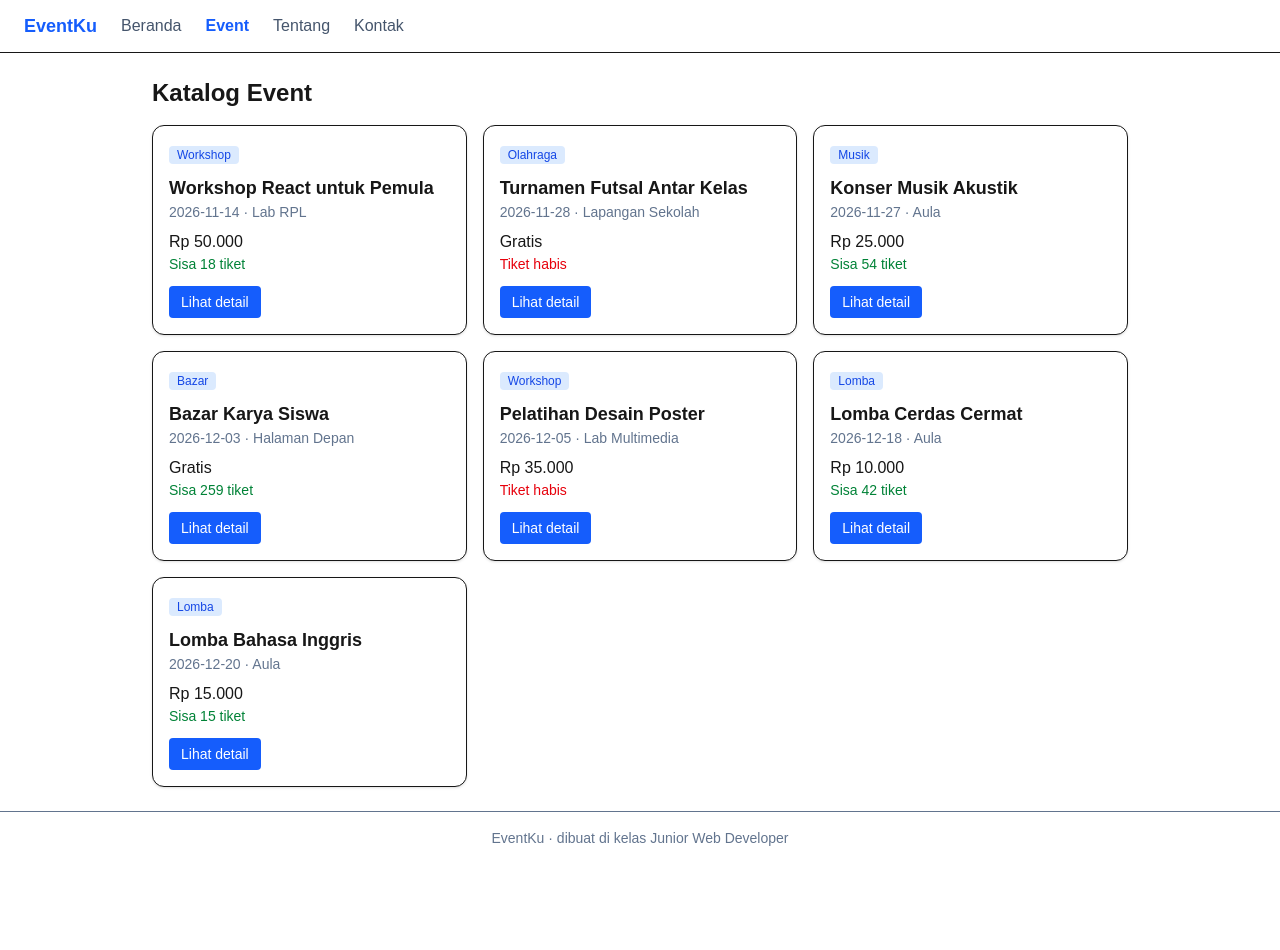
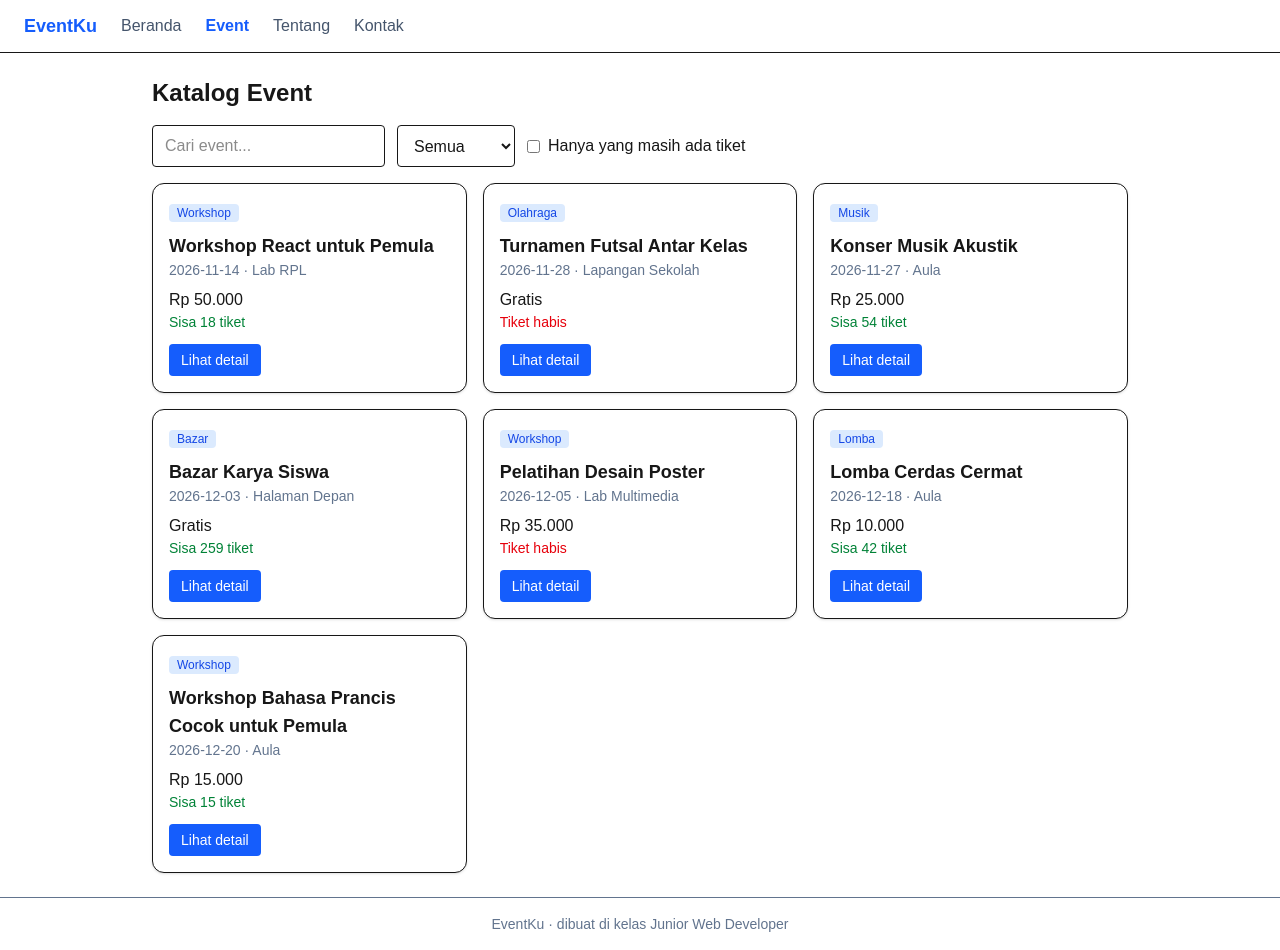
Before and after one commit to reirpl1/latihan-nextjs, a Next.js app: page /event in a window 1280 px wide. Before the commit the page ends 864 px from the top, so only its background shows below. Built offline with nearby package versions, Linux system fonts and the light colour scheme.

Commit message:
menambahkan state baru, menambahkan kondisi pada filter, menambahkan checkbox

```diff
--- a/app/event/page.tsx
+++ b/app/event/page.tsx
@@ -1,15 +1,11 @@
 import { events } from "@/data/events";
-import KartuEvent from "@/components/KartuEvent";
+import KatalogInteraktif from "@/components/KatalogInteraktif";
 
 export default function Katalog() {
   return (
     <div>
       <h1 className="mb-4 text-2xl font-bold">Katalog Event</h1>
-      <div className="grid gap-4 sm:grid-cols-2 lg:grid-cols-3">
-        {events.map((e) => (
-          <KartuEvent key={e.id} event={e} />
-        ))}
-      </div>
+      <KatalogInteraktif events={events} />
     </div>
   );
 }
--- /dev/null
+++ b/components/FormPesan.tsx
@@ -0,0 +1,57 @@
+"use client";
+import { use, useState } from "react";
+import { rupiah, type Event } from "@/data/events";
+
+export default function FormPesan({ event }: { event: Event }) {
+  const sisa = event.kuota - event.terisi;
+  const [nama, setNama] = useState("");
+  const [jumlah, setJumlah] = useState(1);
+  const [pesan, setPesan] = useState("");
+  const [berhasil, setBerhasil] = useState(false);
+
+  function kirim(e: React.FormEvent) {
+    e.preventDefault();
+    setBerhasil(false);
+    if (nama.trim().length < 3) return setPesan("Nama minimal 3 huruf.");
+    if (jumlah < 1) return setPesan("Jumlah tiket minimal 1.");
+    if (jumlah > sisa) return setPesan(`Sisa tiket hanya ${sisa}.`);
+    setPesan("");
+    setBerhasil(true);
+  }
+
+  if (sisa === 0) {
+    return <p className="mt-6 font-medium text-red-600"> Tiket sudah habis.</p>;
+  }
+
+  return (
+    <form onSubmit={kirim} className="mt-6 space-y-3 border-t pt-4">
+      <h2 className="text-lg font-semibold">Pesan Tiket</h2>
+      <input
+        value={nama}
+        onChange={(e) => setNama(e.target.value)}
+        placeholder="Nama Pemesan"
+        className="block w-full rounded border px-3 py-2"
+      />
+      <input
+        type="number"
+        value={jumlah}
+        onChange={(e) => setJumlah(Number(e.target.value))}
+        className="block w-32 rounded border px-3 py-2"
+      />
+      <p>
+        Total: <b>{rupiah(event.harga * jumlah)}</b>
+      </p>
+      {pesan && <p className="text-red-600">{pesan}</p>}
+      {berhasil && (
+        <p className="text-green-700">
+          {" "}
+          Terima Kasih {nama}! {jumlah} tiket dipesan (belum tersimpan, ini
+          masih latihan).
+        </p>
+      )}
+      <button className="rounded bg-blue-600 px-4 py-2 text-white hover:bg-blue-700">
+        Pesan
+      </button>
+    </form>
+  );
+}
--- /dev/null
+++ b/components/KatalogInteraktif.tsx
@@ -0,0 +1,58 @@
+"use client";
+import { useState } from "react";
+import type { Event } from "@/data/events";
+import KartuEvent from "./KartuEvent";
+
+export default function KatalogInteraktif({ events }: { events: Event[] }) {
+  const [cari, setCari] = useState("");
+  const [kategori, setKategori] = useState("Semua");
+  const [hanyaTersedia, setHanyaTersedia] = useState(false);
+
+  const daftarKategori = ["Semua", ...new Set(events.map((e) => e.kategori))];
+  const hasil = events.filter(
+    (e) =>
+      e.judul.toLowerCase().includes(cari.toLowerCase()) &&
+      (kategori === "Semua" || e.kategori === kategori) &&
+      (!hanyaTersedia || e.kuota - e.terisi > 0),
+  );
+
+  return (
+    <div>
+      <div className="mb-4 flex flex-wrap gap-3">
+        <input
+          value={cari}
+          onChange={(e) => setCari(e.target.value)}
+          placeholder="Cari event..."
+          className="rounded border bg-white px-3 py-2"
+        />
+        <select
+          value={kategori}
+          onChange={(e) => setKategori(e.target.value)}
+          className="rounded border bg-white px-3 py-2"
+        >
+          {daftarKategori.map((k) => (
+            <option key={k}>{k}</option>
+          ))}
+        </select>
+
+        <label className="flex items-center gap-2">
+          <input
+            type="checkbox"
+            checked={hanyaTersedia}
+            onChange={(e) => setHanyaTersedia(e.target.checked)}
+          />{" "}
+          Hanya yang masih ada tiket
+        </label>
+      </div>
+      {hasil.length === 0 ? (
+        <p className="text-slate-500">Tidak ada event yang cocok.</p>
+      ) : (
+        <div className="grid gap-4 sm:grid-cols-2 lg:grid-cols-3">
+          {hasil.map((e) => (
+            <KartuEvent key={e.id} event={e} />
+          ))}
+        </div>
+      )}
+    </div>
+  );
+}
--- a/data/events.ts
+++ b/data/events.ts
@@ -72,8 +72,8 @@ export const events: Event[] = [
   },
   {
     id: 7,
-    judul: "Lomba Bahasa Inggris",
-    kategori: "Lomba",
+    judul: "Workshop Bahasa Prancis Cocok untuk Pemula",
+    kategori: "Workshop",
     tanggal: "2026-12-20",
     lokasi: "Aula",
     harga: 15000,
```
